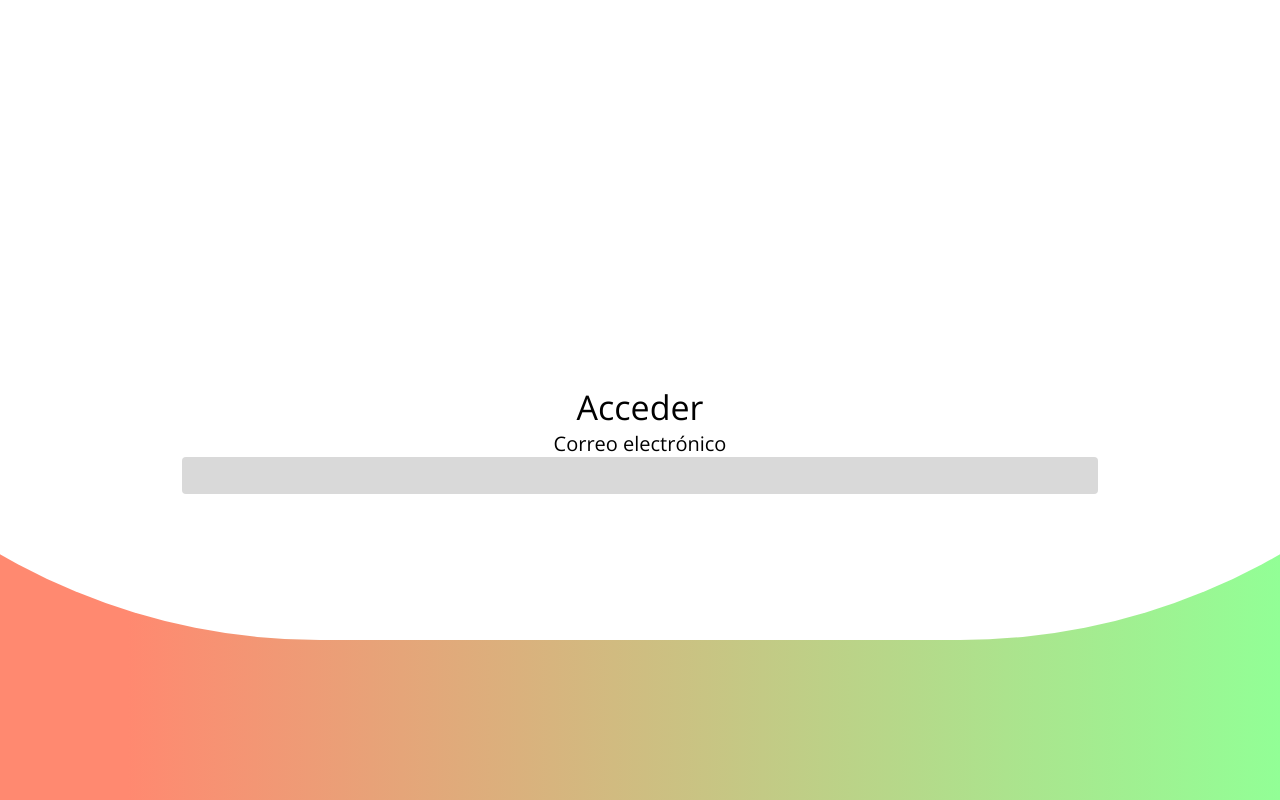
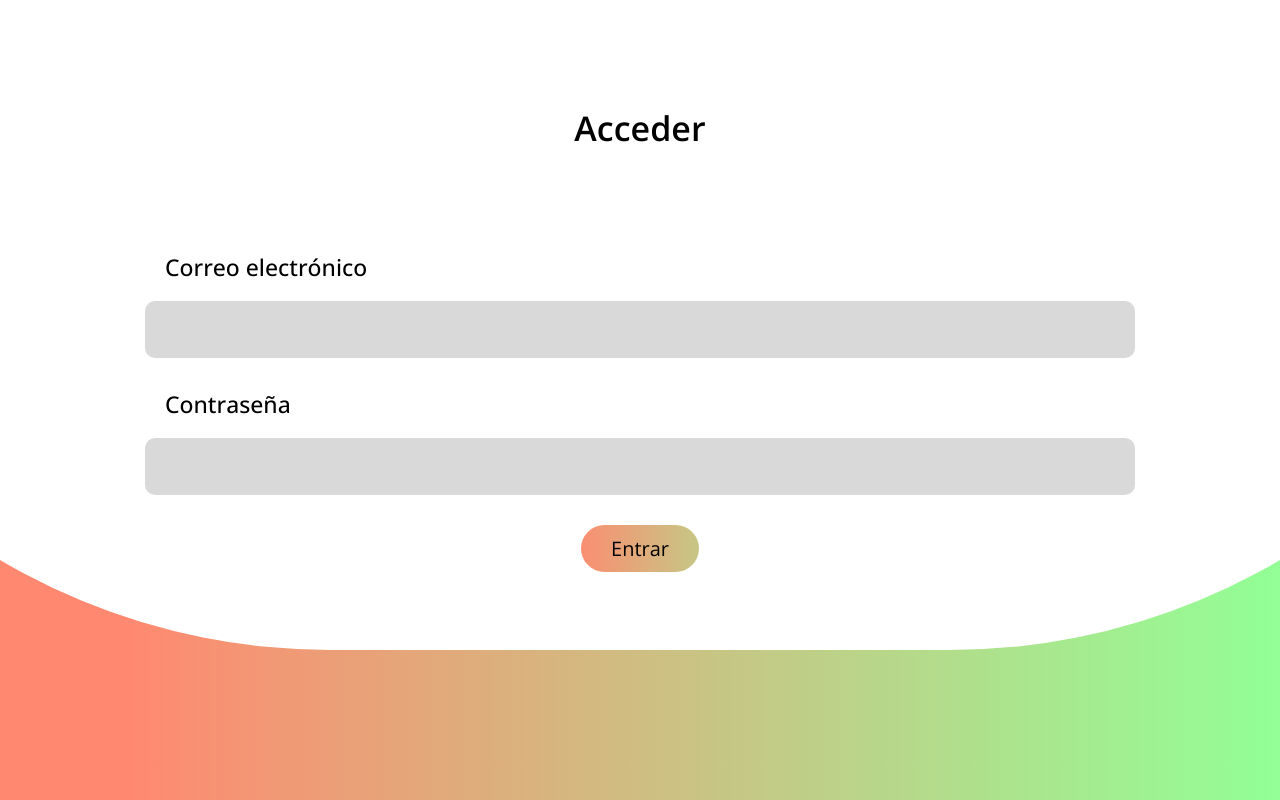
Before and after one commit to AdoneyAngel/meDebes, a React (Create React App) app: page /access/login in a window 1280 px wide. Built offline with nearby package versions, Linux system fonts and the light colour scheme.

Commit message:
diseño login

```diff
--- a/src/styles/App.css
+++ b/src/styles/App.css
@@ -16,9 +16,10 @@ body {
 }
 input {
     border: none;
-    border-radius: 4px;
+    border-radius: 10px;
     padding: 5px 10px;
     box-shadow: 0px 0px 5px rgba(0, 0, 0, 0.103);
+    outline: none;
 }
 h1 {
     font-size: 1.7rem;
--- a/src/styles/access.css
+++ b/src/styles/access.css
@@ -8,7 +8,7 @@
 .whiteBackground {
     background: white;
     width: 150%;
-    height: 80%;
+    height: 650px;
     position: absolute;
     top: 0;
     left: 50%;
@@ -26,8 +26,9 @@
     text-align: center;
     width: 100%;
     display: block;
-    margin-top: 30%;
-    font-weight: normal;
+    margin-top: 105px;
+    margin-bottom: 100px;
+    font-weight: 600;
 }
 
 .formContent {
@@ -35,10 +36,29 @@
     flex-direction: column;
     justify-content: center;
     align-items: center;
+    width: 75%;
+    margin: auto;
 }
 .formContent input {
     background: #D9D9D9;
     box-shadow: none;
     display: block;
-    width: 70%;
+    width: 100%;
+    padding: 15px 15px;
+    margin-bottom: 30px;
 }
+.formContent label {
+    text-align: left;
+    width: 100%;
+    margin-bottom: 18px;
+    padding-left: 10px;
+    font-size: 23px;
+    font-weight: 500;
+}
+.loginButton {
+    padding: 10px 30px;
+    border: none;
+    border-radius: 100px;
+    background: linear-gradient(90deg, var(--primary-red) -5%, var(--primary-green));
+    background-size: 200%;
+}
--- a/src/view/access/Login.jsx
+++ b/src/view/access/Login.jsx
@@ -5,6 +5,9 @@ function Login() {
             <form className="formContent">
                 <label>Correo electrónico</label>
                 <input type="mail" required/>
+                <label>Contraseña</label>
+                <input type="password" required/>
+                <button className="loginButton">Entrar</button>
             </form>
         </div>
     )
```
